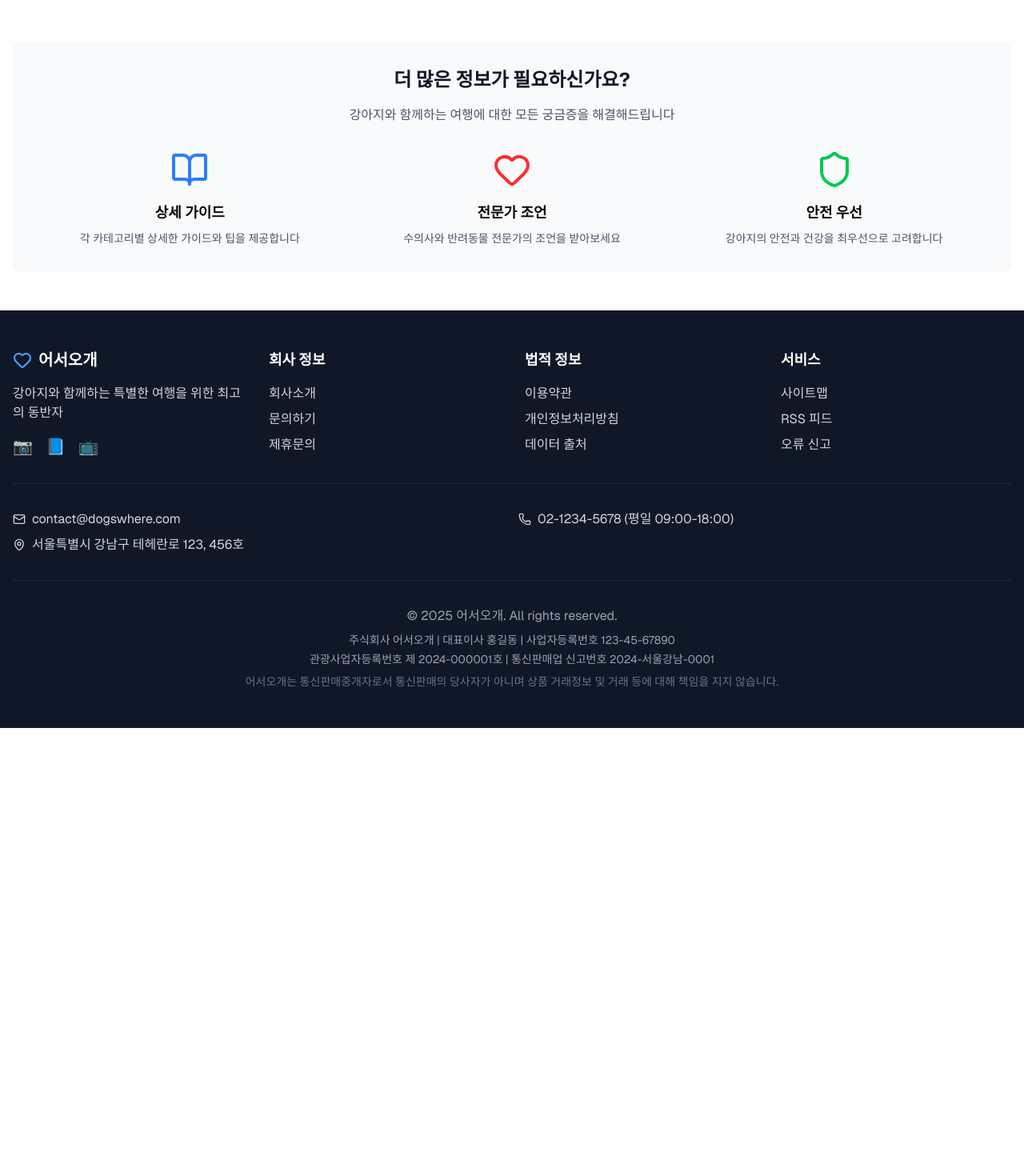
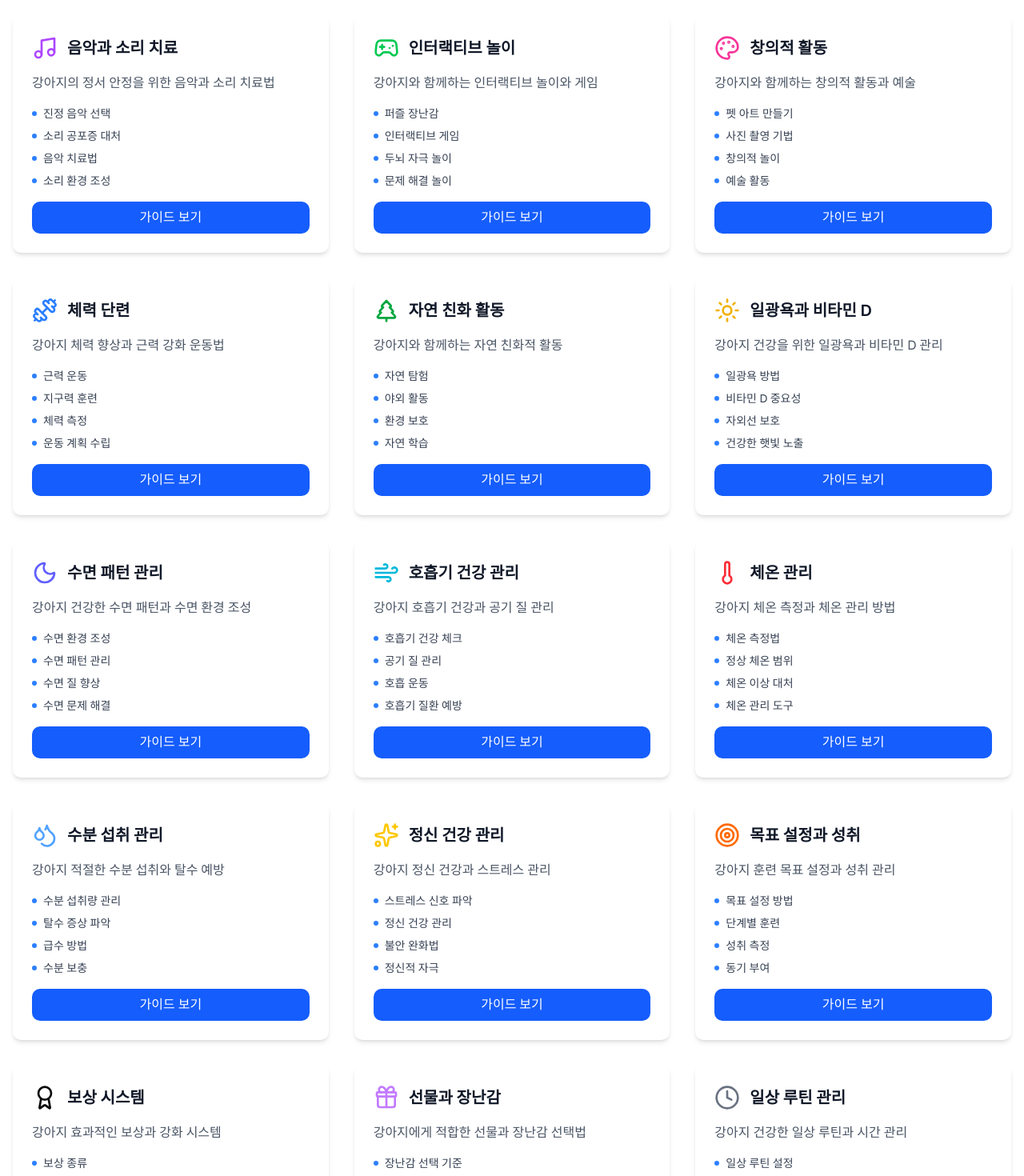
Before and after one commit to lsk7209/dogwhere, a Next.js app: page /guide in a window 1280 px wide. Shown: the part 2520-3990 px from the top of the page at 80% size. Before the commit the page ends 3430 px from the top, so only its background shows below. Built offline with nearby package versions, Linux system fonts and the light colour scheme; no server answers; a web font is replaced by a local one.

Commit message:
feat: Add 10 new dog care guides with unique thumbnails

```diff
--- a/src/app/guide/[slug]/page.tsx
+++ b/src/app/guide/[slug]/page.tsx
@@ -1,5 +1,5 @@
 import { Metadata } from 'next'
-import { ArrowLeft, Car, Clock, Shield, CheckCircle, AlertCircle, Star, BookOpen, Home, Utensils, PawPrint, Plane, Heart, Camera, MapPin, Calendar, Users, Scissors, Activity, Brain, Apple, Baby, Stethoscope, GraduationCap, Zap, Coffee } from 'lucide-react'
+import { ArrowLeft, Car, Clock, Shield, CheckCircle, AlertCircle, Star, BookOpen, Home, Utensils, PawPrint, Plane, Heart, Camera, MapPin, Calendar, Users, Scissors, Activity, Brain, Apple, Baby, Stethoscope, GraduationCap, Zap, Coffee, Music, Gamepad2, Palette, Dumbbell, TreePine, Sun, Moon, Wind, Thermometer, Droplets, Sparkles, Target, Award, Gift, Compass, Map, Navigation } from 'lucide-react'
 import Link from 'next/link'
 
 interface GuideDetailPageProps {
--- a/src/app/guide/page.tsx
+++ b/src/app/guide/page.tsx
@@ -1,5 +1,5 @@
 import { Metadata } from 'next'
-import { BookOpen, Heart, Shield, Car, Plane, Home, Utensils, PawPrint, Camera, MapPin, Calendar, Users, Star, Scissors, Activity, Brain, Apple, Baby, Stethoscope, GraduationCap, Zap, Coffee } from 'lucide-react'
+import { BookOpen, Heart, Shield, Car, Plane, Home, Utensils, PawPrint, Camera, MapPin, Calendar, Users, Star, Scissors, Activity, Brain, Apple, Baby, Stethoscope, GraduationCap, Zap, Coffee, Music, Gamepad2, Palette, Dumbbell, TreePine, Sun, Moon, Wind, Thermometer, Droplets, Sparkles, Target, Award, Gift, Clock, Compass, Map, Navigation } from 'lucide-react'
 import Link from 'next/link'
 
 export const metadata: Metadata = {
@@ -162,6 +162,132 @@ export default function GuidePage() {
       description: '강아지와 함께하는 카페 문화',
       items: ['펫프렌들리 카페', '카페 매너', '카페 선택법', '카페 활동'],
       slug: 'dog-cafe-culture-guide'
+    },
+    {
+      icon: <Music className="w-8 h-8 text-purple-500" />,
+      title: '음악과 소리 치료',
+      description: '강아지의 정서 안정을 위한 음악과 소리 치료법',
+      items: ['진정 음악 선택', '소리 공포증 대처', '음악 치료법', '소리 환경 조성'],
+      slug: 'dog-music-therapy-guide'
+    },
+    {
+      icon: <Gamepad2 className="w-8 h-8 text-green-500" />,
+      title: '인터랙티브 놀이',
+      description: '강아지와 함께하는 인터랙티브 놀이와 게임',
+      items: ['퍼즐 장난감', '인터랙티브 게임', '두뇌 자극 놀이', '문제 해결 놀이'],
+      slug: 'dog-interactive-play-guide'
+    },
+    {
+      icon: <Palette className="w-8 h-8 text-pink-500" />,
+      title: '창의적 활동',
+      description: '강아지와 함께하는 창의적 활동과 예술',
+      items: ['펫 아트 만들기', '사진 촬영 기법', '창의적 놀이', '예술 활동'],
+      slug: 'dog-creative-activities-guide'
+    },
+    {
+      icon: <Dumbbell className="w-8 h-8 text-blue-500" />,
+      title: '체력 단련',
+      description: '강아지 체력 향상과 근력 강화 운동법',
+      items: ['근력 운동', '지구력 훈련', '체력 측정', '운동 계획 수립'],
+      slug: 'dog-fitness-training-guide'
+    },
+    {
+      icon: <TreePine className="w-8 h-8 text-green-600" />,
+      title: '자연 친화 활동',
+      description: '강아지와 함께하는 자연 친화적 활동',
+      items: ['자연 탐험', '야외 활동', '환경 보호', '자연 학습'],
+      slug: 'dog-nature-activities-guide'
+    },
+    {
+      icon: <Sun className="w-8 h-8 text-yellow-500" />,
+      title: '일광욕과 비타민 D',
+      description: '강아지 건강을 위한 일광욕과 비타민 D 관리',
+      items: ['일광욕 방법', '비타민 D 중요성', '자외선 보호', '건강한 햇빛 노출'],
+      slug: 'dog-sunlight-therapy-guide'
+    },
+    {
+      icon: <Moon className="w-8 h-8 text-indigo-500" />,
+      title: '수면 패턴 관리',
+      description: '강아지 건강한 수면 패턴과 수면 환경 조성',
+      items: ['수면 환경 조성', '수면 패턴 관리', '수면 질 향상', '수면 문제 해결'],
+      slug: 'dog-sleep-management-guide'
+    },
+    {
+      icon: <Wind className="w-8 h-8 text-cyan-500" />,
+      title: '호흡기 건강 관리',
+      description: '강아지 호흡기 건강과 공기 질 관리',
+      items: ['호흡기 건강 체크', '공기 질 관리', '호흡 운동', '호흡기 질환 예방'],
+      slug: 'dog-respiratory-health-guide'
+    },
+    {
+      icon: <Thermometer className="w-8 h-8 text-red-500" />,
+      title: '체온 관리',
+      description: '강아지 체온 측정과 체온 관리 방법',
+      items: ['체온 측정법', '정상 체온 범위', '체온 이상 대처', '체온 관리 도구'],
+      slug: 'dog-temperature-management-guide'
+    },
+    {
+      icon: <Droplets className="w-8 h-8 text-blue-400" />,
+      title: '수분 섭취 관리',
+      description: '강아지 적절한 수분 섭취와 탈수 예방',
+      items: ['수분 섭취량 관리', '탈수 증상 파악', '급수 방법', '수분 보충'],
+      slug: 'dog-hydration-management-guide'
+    },
+    {
+      icon: <Sparkles className="w-8 h-8 text-yellow-400" />,
+      title: '정신 건강 관리',
+      description: '강아지 정신 건강과 스트레스 관리',
+      items: ['스트레스 신호 파악', '정신 건강 관리', '불안 완화법', '정신적 자극'],
+      slug: 'dog-mental-health-guide'
+    },
+    {
+      icon: <Target className="w-8 h-8 text-orange-500" />,
+      title: '목표 설정과 성취',
+      description: '강아지 훈련 목표 설정과 성취 관리',
+      items: ['목표 설정 방법', '단계별 훈련', '성취 측정', '동기 부여'],
+      slug: 'dog-goal-setting-guide'
+    },
+    {
+      icon: <Award className="w-8 h-8 text-gold-500" />,
+      title: '보상 시스템',
+      description: '강아지 효과적인 보상과 강화 시스템',
+      items: ['보상 종류', '보상 시기', '강화 방법', '보상 효과 극대화'],
+      slug: 'dog-reward-system-guide'
+    },
+    {
+      icon: <Gift className="w-8 h-8 text-purple-400" />,
+      title: '선물과 장난감',
+      description: '강아지에게 적합한 선물과 장난감 선택법',
+      items: ['장난감 선택 기준', '안전한 장난감', '장난감 관리', '선물 아이디어'],
+      slug: 'dog-toys-gifts-guide'
+    },
+    {
+      icon: <Clock className="w-8 h-8 text-gray-500" />,
+      title: '일상 루틴 관리',
+      description: '강아지 건강한 일상 루틴과 시간 관리',
+      items: ['일상 루틴 설정', '시간 관리', '규칙적인 생활', '루틴 변화 대응'],
+      slug: 'dog-daily-routine-guide'
+    },
+    {
+      icon: <Compass className="w-8 h-8 text-teal-500" />,
+      title: '방향 감각 훈련',
+      description: '강아지 방향 감각과 공간 인식 능력 향상',
+      items: ['방향 감각 훈련', '공간 인식', '길 찾기 훈련', '방향 감각 테스트'],
+      slug: 'dog-direction-training-guide'
+    },
+    {
+      icon: <Map className="w-8 h-8 text-brown-500" />,
+      title: '지리 학습',
+      description: '강아지와 함께하는 지리 학습과 탐험',
+      items: ['지리 학습법', '지도 활용', '지역 탐험', '지리적 지식'],
+      slug: 'dog-geography-learning-guide'
+    },
+    {
+      icon: <Navigation className="w-8 h-8 text-navy-500" />,
+      title: '내비게이션 훈련',
+      description: '강아지 내비게이션과 길 찾기 능력 개발',
+      items: ['내비게이션 훈련', '길 찾기 기술', '방향 지시', '내비게이션 도구'],
+      slug: 'dog-navigation-training-guide'
     }
   ]
 
```
Also changed, not shown: src/app/blog/[slug]/page.tsx (+176 -83 lines).
